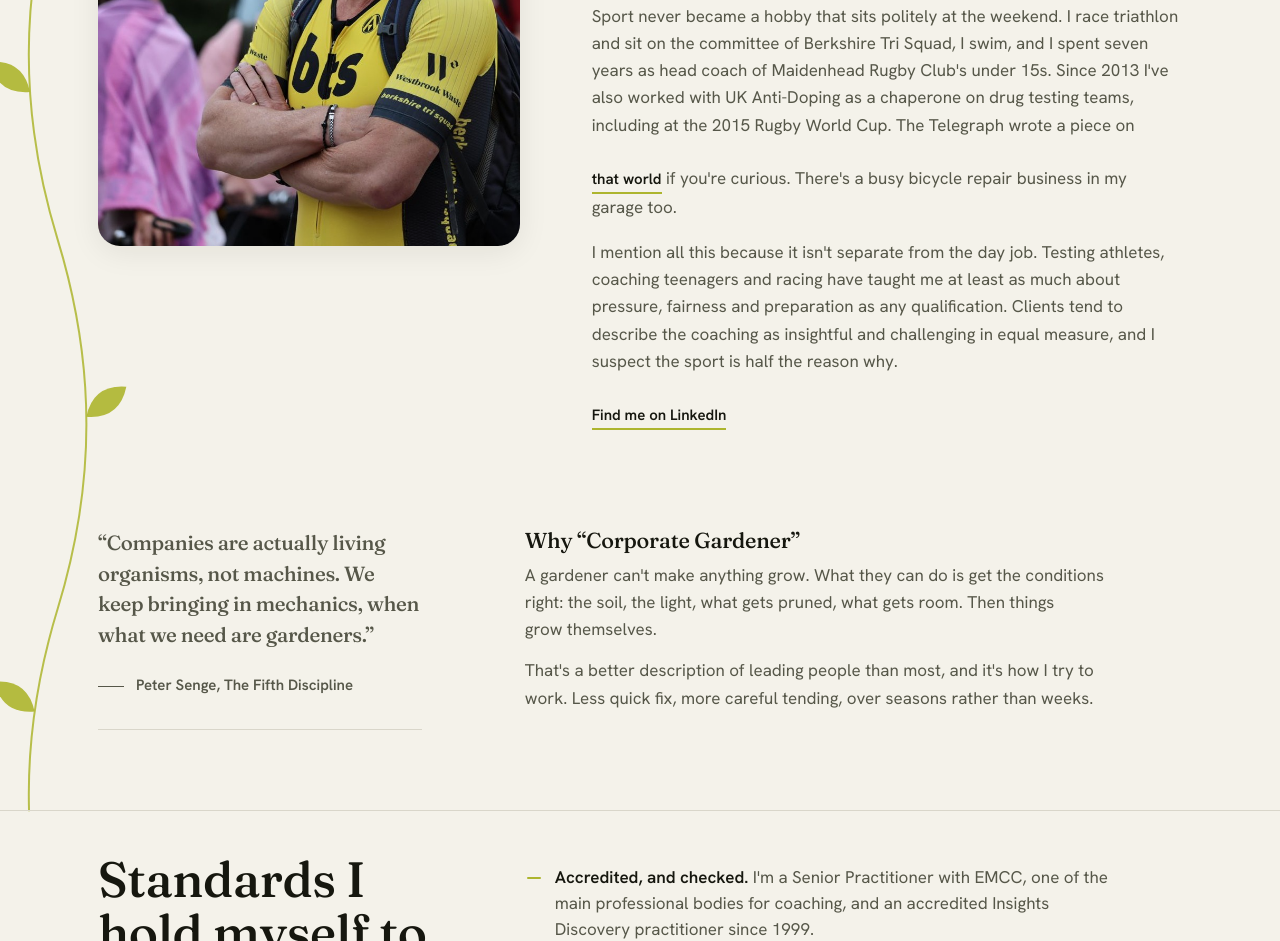
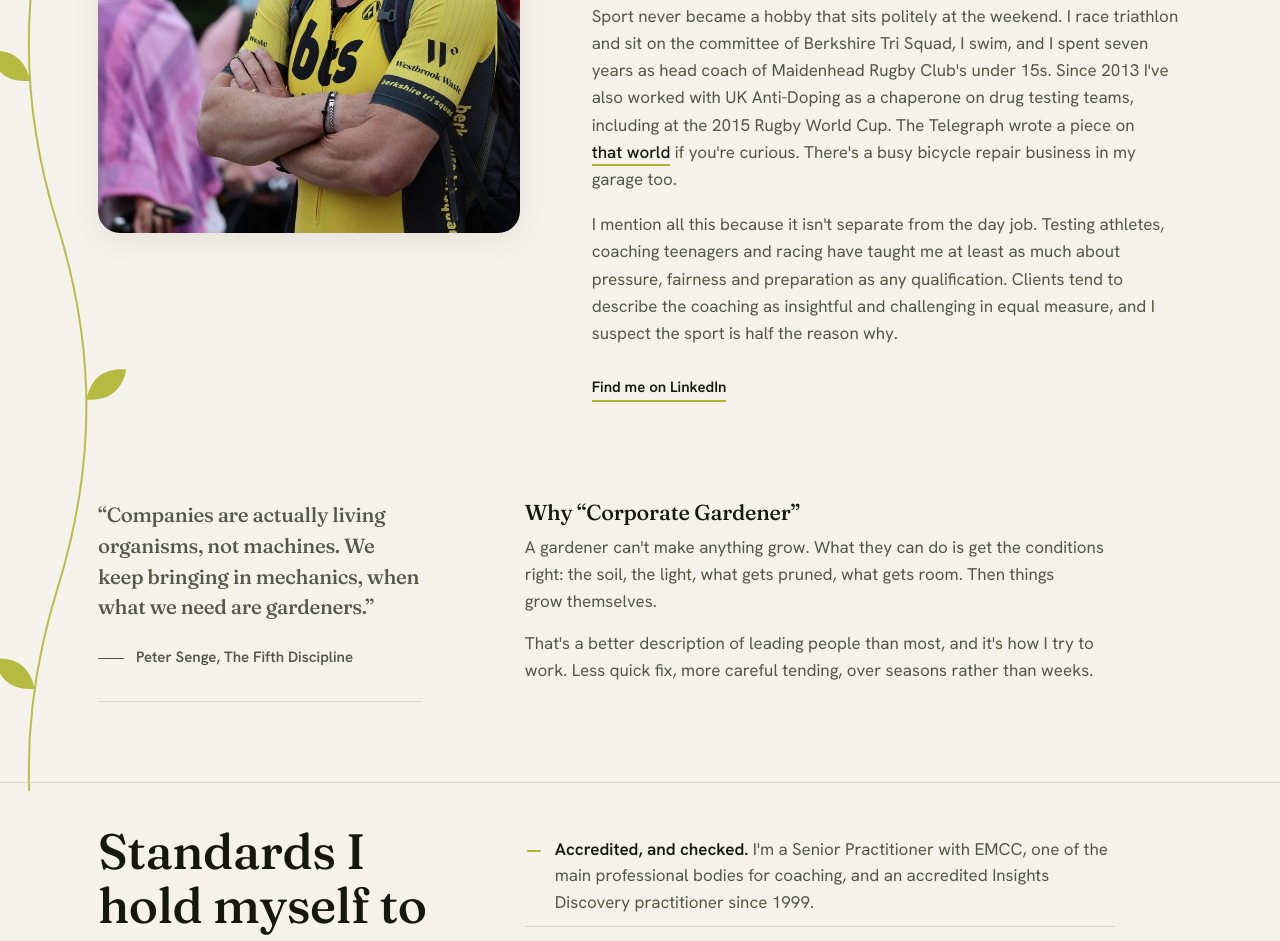
Before and after one commit to jacksontigerb/corporate-gardener, a plain HTML site: page about.html in a window 1280 px wide. Shown: the part 884-1825 px from the top of the page. Drawn offline with Linux system fonts and the light colour scheme.

Commit message:
Fix inline text link inheriting the standalone link's top margin in About bio
Co-Authored-By: Claude Fable 5 <noreply@anthropic.com>

```diff
--- a/css/style.css
+++ b/css/style.css
@@ -600,7 +600,8 @@ a { color: inherit; }
 .about-body h2 { margin-bottom: 24px; }
 .about-body p { color: var(--ink-mute); font-size: var(--text-body); }
 .about-body p + p { margin-top: 18px; }
-.about-body .text-link { display: inline-block; margin-top: 28px; }
+.about-body > .text-link { display: inline-block; margin-top: 28px; }
+.about-body p .text-link { font-size: inherit; font-weight: 500; }
 
 /* ---------- CTA band ---------- */
 
```
